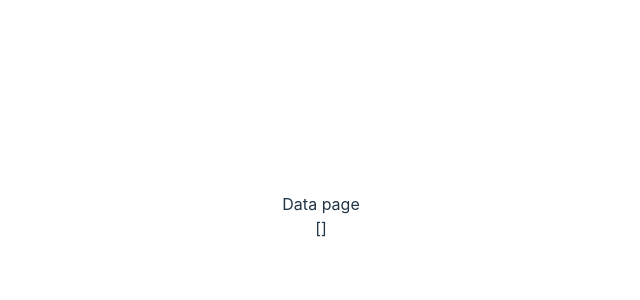
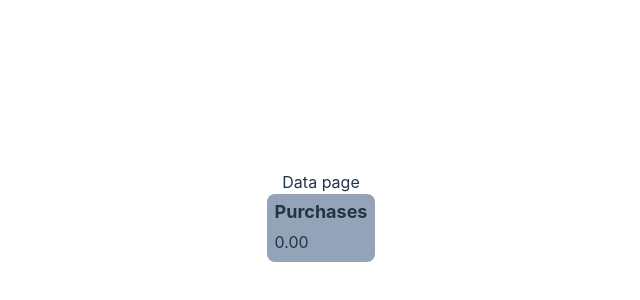
Before and after one commit to maxwellward/pogo-dump-viewer, a Vue app: page /data in a window 1280 px wide. Shown: the part 184-484 px from the top of the page, without its empty margins (319-959 px from the left). Built offline with nearby package versions, Linux system fonts and the light colour scheme.

Commit message:
add purchases card displaying total real money spent

```diff
--- /dev/null
+++ b/src/components/p-card.vue
@@ -0,0 +1,11 @@
+<template>
+	<div class="bg-slate-400 flex items-start flex-col rounded-lg">
+		<div class="font-bold text-lg px-2 pt-2">
+			<slot name="top" />
+		</div>
+
+		<div class="p-2">
+			<slot name="content" />
+		</div>
+	</div>
+</template>
--- a/src/main.ts
+++ b/src/main.ts
@@ -4,6 +4,7 @@ import App from './App.vue';
 import './assets/tailwind.css';
 import router from './router';
 import { createPinia } from 'pinia';
+import PCard from './components/p-card.vue';
 
 const pinia = createPinia();
 const app = createApp(App);
@@ -11,3 +12,5 @@ const app = createApp(App);
 app.use(router);
 app.use(pinia);
 app.mount('#app');
+
+app.component('p-card', PCard);
--- /dev/null
+++ b/src/modules/data/components/purchases.vue
@@ -0,0 +1,29 @@
+<template>
+	<p-card>
+		<template #top>
+			<h1>Purchases</h1>
+		</template>
+		<template #content>
+			<p>{{ totalSpent.toFixed(2) }}</p>
+		</template>
+	</p-card>
+</template>
+
+<script setup lang="ts">
+import { computed } from 'vue';
+import { useDataStore } from '../store';
+
+const dataStore = useDataStore();
+
+const purchases = computed(() => dataStore.getData);
+
+const realMoneyPurchases = computed(() => {
+	console.log(purchases.value.filter((purchase) => purchase['Currency'] === 'USD'));
+
+	return purchases.value.filter((purchase) => purchase['Currency'] === 'USD');
+});
+
+const totalSpent = computed(() => {
+	return realMoneyPurchases.value.reduce((acc, purchase) => Number(acc) + Number(purchase['Money spent on purchase']), 0);
+});
+</script>
--- a/src/modules/data/views/data.vue
+++ b/src/modules/data/views/data.vue
@@ -1,11 +1,12 @@
 <template>
 	<p>Data page</p>
-	{{ data }}
+	<Purchases />
 </template>
 
 <script setup lang="ts">
 import { computed } from 'vue';
 import { useDataStore } from '../store';
+import Purchases from '../components/purchases.vue';
 
 const dataStore = useDataStore();
 
```
